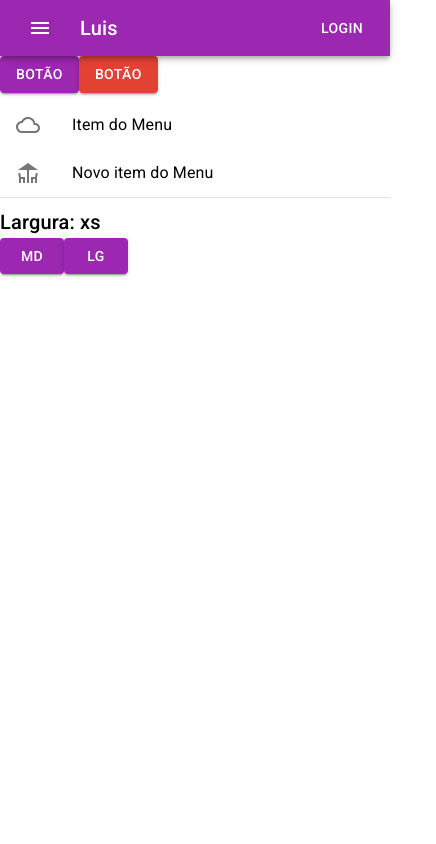
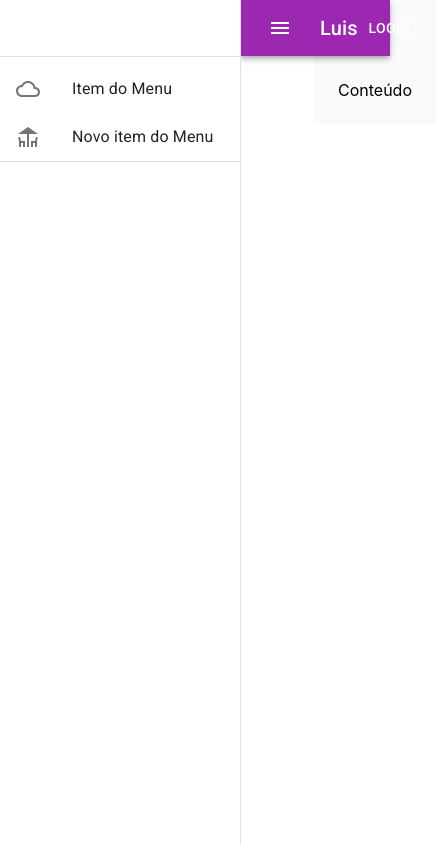
Before and after one commit to LuisLimaIt/mini-curso-material-ui-reactjs, a React (Create React App) app: page / in a window 390 px wide. Shown: the whole page, 436 px wide, since content can reach past the window. Built offline with nearby package versions, Linux system fonts and the light colour scheme.

Commit message:
Drawer responsivo

```diff
--- a/src/App.jsx
+++ b/src/App.jsx
@@ -1,26 +1,13 @@
+import React from "react";
+
 import { ThemeProvider } from "@material-ui/core";
-import React from "react";
 import theme from "./themeConfig"
-import Button from '@material-ui/core/Button'
-import Navbar from "./components/Navbar";
-// import Typography from '@material-ui/core/Typography'
-import Listas from "./components/Listas";
-import Oculto from "./components/Oculto";
+import DrawerEstatico from "./components/DrawerEstatico";
 
 function App() {
   return (
     <ThemeProvider theme={theme}>
-      <Navbar />
-      <Button variant="contained" color="primary">
-        Botão
-      </Button>
-      <Button variant="contained" color="secondary">
-        Botão
-      </Button>
-
-      <Listas />
-
-      <Oculto />
+      <DrawerEstatico />
     </ThemeProvider>
   );
 }
--- /dev/null
+++ b/src/components/DrawerEstatico.jsx
@@ -0,0 +1,37 @@
+import React from 'react';
+import Navbar from './Navbar';
+import {
+    makeStyles
+} from '@material-ui/core'
+import Gaveta from './Gaveta';
+
+const estilos = makeStyles(theme => ({
+    root: {
+        display: 'flex'
+    },
+    toolbar: theme.mixins.toolbar,
+    content: {
+        flexGrow: 1,
+        backgroundColor: theme.palette.background.default,
+        padding: theme.spacing(3),
+    }
+}))
+
+const DrawerEstatico = () => {
+
+    const classes = estilos();
+
+    return (
+        <div className={classes.root}>
+            <Navbar />
+            <Gaveta />
+            Conteúdo
+            <div className={classes.content}>
+                <div className={classes.toolbar}></div>
+                Conteúdo
+            </div>
+        </div>
+    );
+}
+
+export default DrawerEstatico;
--- /dev/null
+++ b/src/components/Gaveta.jsx
@@ -0,0 +1,40 @@
+import React from 'react';
+import {
+    makeStyles,
+    Drawer,
+    Divider
+} from '@material-ui/core';
+import Listas from './Listas'
+
+const estilos = makeStyles(theme => ({
+    drawer: {
+        width: 240,
+        flexShrink: 0,
+    },
+    drawerPaper: {
+        width: 240,
+    },
+    toolbar: theme.mixins.toolbar
+}))
+
+const Gaveta = () => {
+
+    const classes = estilos();
+
+    return (
+        <Drawer
+            className={classes.drawer}
+            variant='permanent'
+            classes={{
+                paper: classes.drawerPaper,
+            }}
+            anchor='left'
+        >
+            <div className={classes.toolbar}></div>
+            <Divider />
+            <Listas />
+        </Drawer>
+    );
+}
+
+export default Gaveta;
--- a/src/components/Navbar.jsx
+++ b/src/components/Navbar.jsx
@@ -4,20 +4,22 @@
 import MenuIcon from '@material-ui/icons/Menu'
 import Button from '@material-ui/core/Button'
 const useStyles = makeStyles(theme => ({
-    offset: theme.mixins.toolbar,
     menuButton: {
         marginRight: theme.spacing(2),
     },
     title: {
         flexGrow: 1
+    },
+    appBar: {
+        width: `calc(100% - ${240}px)`,
+        marginLeft: 240,
     }
 }));
 
 const Navbar = () => {
     const classes = useStyles();
     return (
-        <div>
-            <AppBar>
+        <AppBar className={classes.appBar}>
             <Toolbar>
                 <IconButton
                     color="inherit"
@@ -34,8 +36,6 @@
             </Button>
             </Toolbar>
         </AppBar>
-            <div className={classes.offset}></div>
-        </div>
     )
 }
 
--- a/src/themeConfig.js
+++ b/src/themeConfig.js
@@ -9,7 +9,7 @@
         secondary: {
             main: '#E34134'
         },
-    }
+    },
 });
 
 export default theme;
```
Lines whose indentation alone changed are shown as unchanged.
